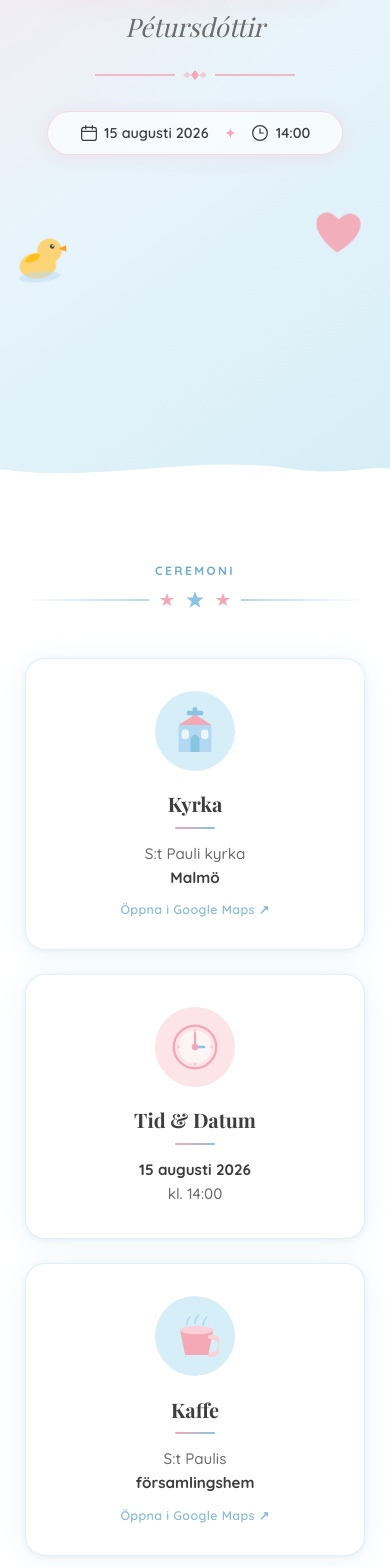
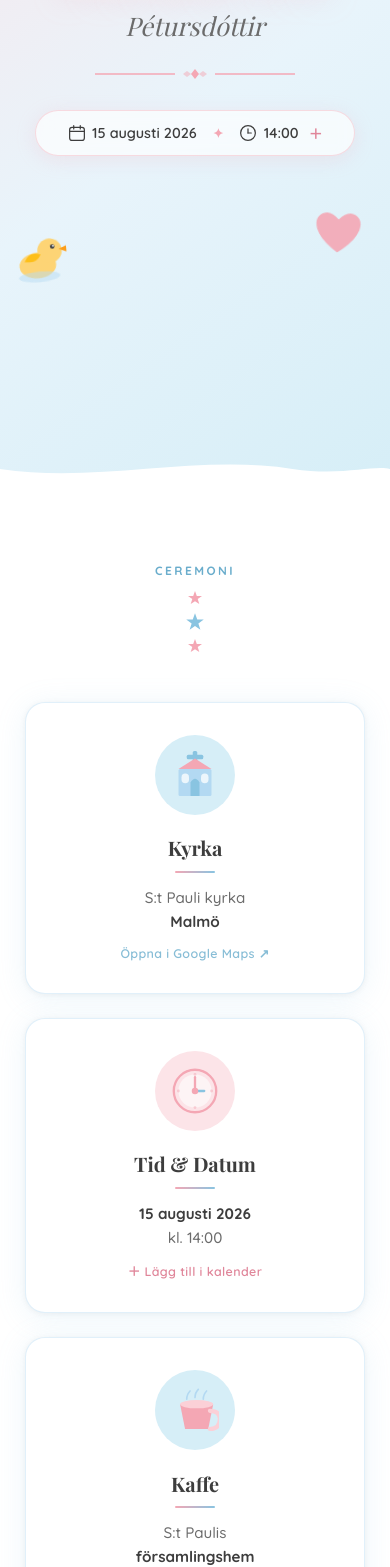
Before and after one commit to peturh/thorunn-dop, a SvelteKit app: page / in a window 390 px wide. Shown: the part 361-1928 px from the top of the page. Built offline with nearby package versions, Linux system fonts and the light colour scheme; a web font is replaced by a local one.

Commit message:
Fix dividers on mobile, show calendar trigger on all devices
- Icon dividers collapse to vertical column on small screens, lines hidden
- Add-to-calendar visible and clickable on desktop and mobile

```diff
--- a/src/routes/+page.svelte
+++ b/src/routes/+page.svelte
@@ -691,6 +691,10 @@
   .icon-divider :last-child.icon-divider-line {
     background: linear-gradient(to left, transparent, var(--blue-mid));
   }
+  @media (max-width: 500px) {
+    .icon-divider { flex-direction: column; gap: 6px; }
+    .icon-divider-line { display: none; }
+  }
 
   /* ── Info cards ─────────────────────────────────────────── */
   .info-section {
@@ -782,7 +786,7 @@
 
   /* Calendar hint – only shown on touch devices */
   .card-cal-hint {
-    display: none;
+    display: block;
     margin-top: 0.75rem;
     font-size: 0.78rem;
     font-weight: 600;
@@ -790,18 +794,14 @@
     letter-spacing: 0.03em;
   }
   .cal-hint {
-    display: none;
+    display: inline;
     font-size: 0.85rem;
     font-weight: 700;
     color: var(--pink-dark);
     margin-left: 4px;
   }
-  @media (pointer: coarse) {
-    .cal-card { cursor: pointer; }
-    .card-cal-hint { display: block; }
-    .cal-trigger { cursor: pointer; }
-    .cal-hint { display: inline; }
-  }
+  .cal-card { cursor: pointer; }
+  .cal-trigger { cursor: pointer; }
 
   /* ── Family section ─────────────────────────────────────── */
   .family-section {
```
